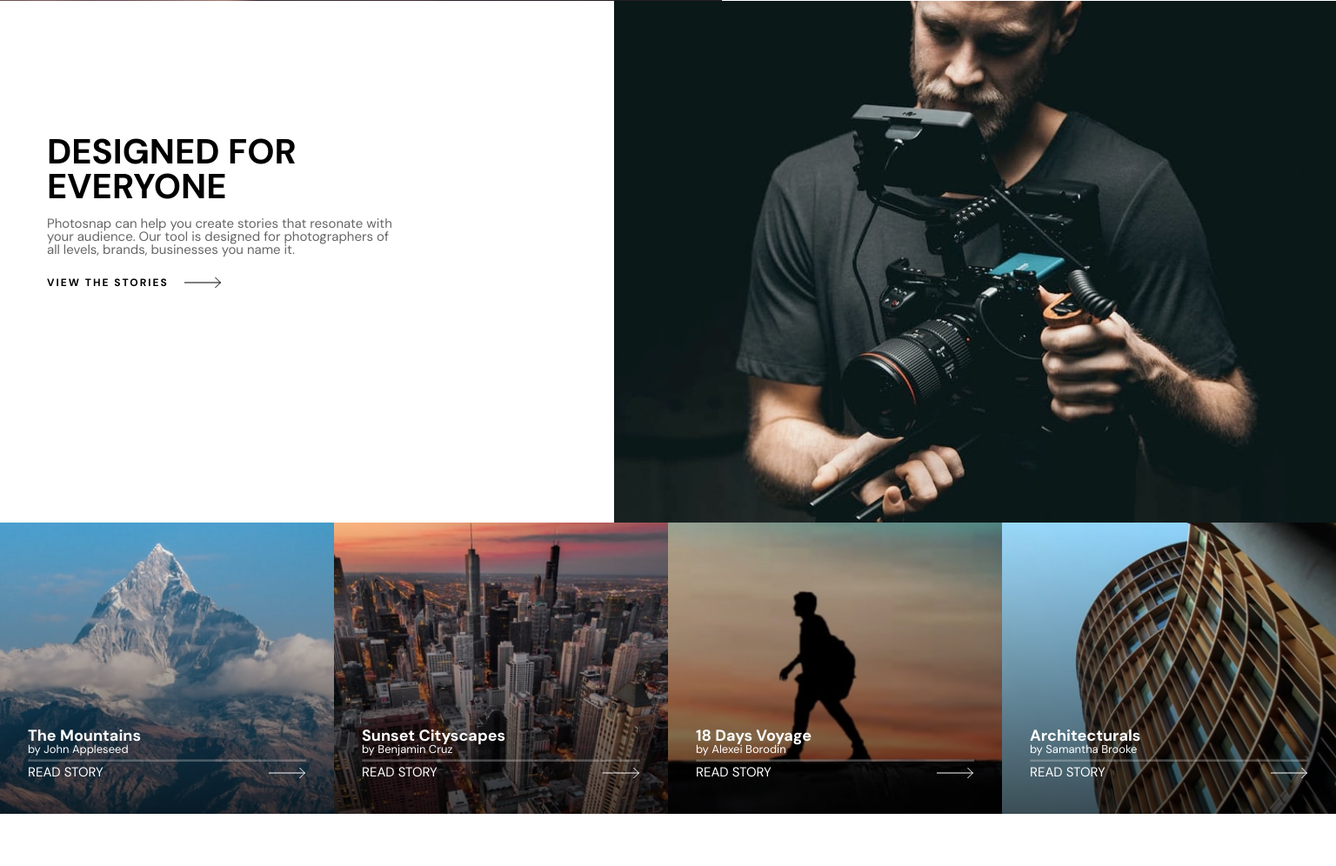
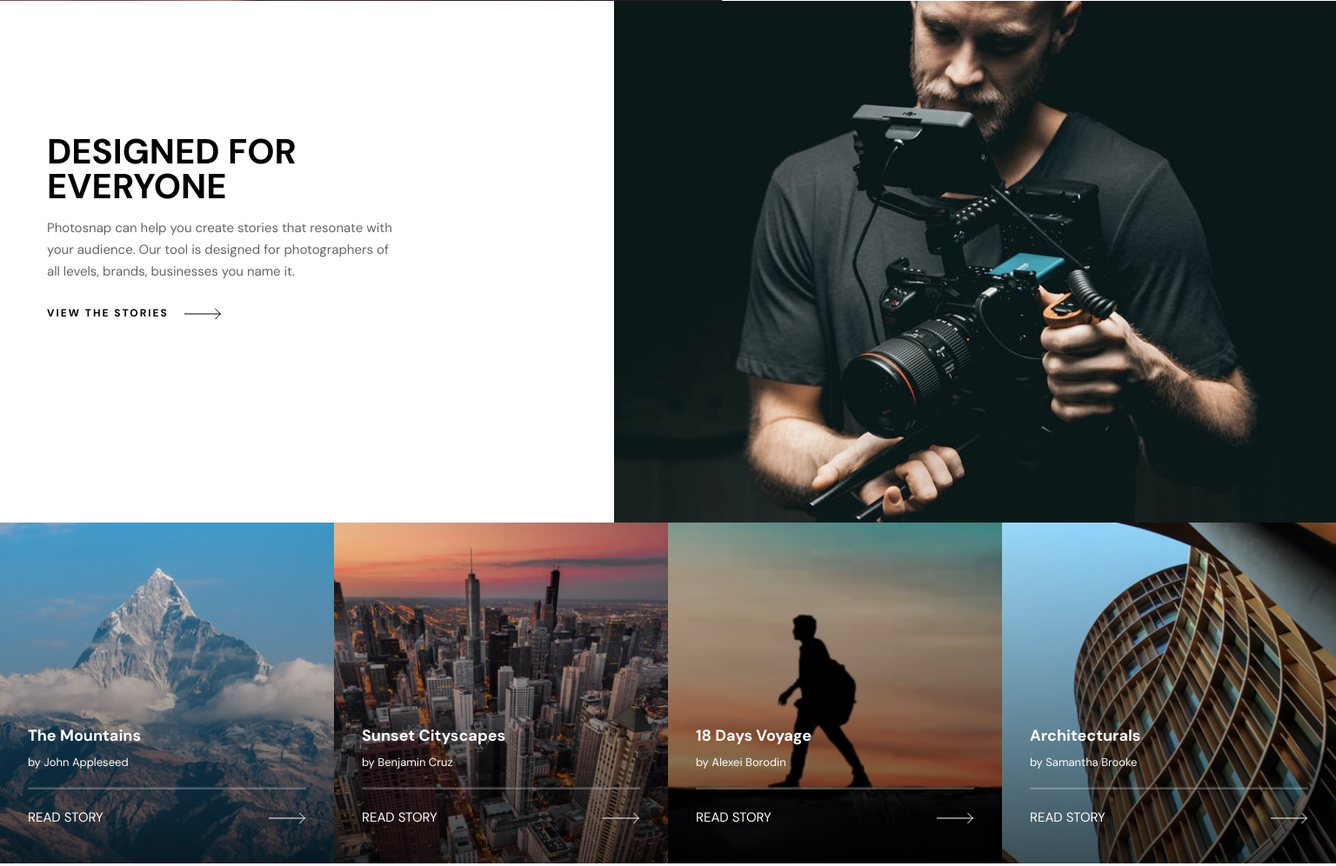
Before and after one commit to Moses1058/Team_012, a plain HTML site: page index.html in a window 1536 px wide. Shown: the part 1353-2349 px from the top of the page at 87% size. Drawn offline with Linux system fonts and the light colour scheme.

Commit message:
modify home.css

```diff
--- a/home.css
+++ b/home.css
@@ -6,6 +6,9 @@ body {
   font-family: "DM Sans";
   color: #ffffff;
   font-weight: 400;
+}
+p {
+  line-height: 2.5rem;
 }
 main img {
   display: block;
@@ -96,6 +99,10 @@ h2 {
   height: 0.1rem;
   opacity: 0.25;
   background: #ffffff;
+  margin: 1.6rem 0 2rem;
+}
+.card h2 {
+  padding-bottom: 0.9rem;
 }
 .read-story {
   display: flex;
@@ -218,9 +225,12 @@ h2 {
     padding: 12rem 16.5rem;
     align-items: center;
   }
+
+  /* define hover effect  */
   .card:hover {
     cursor: pointer;
     transform: translateY(-1.6rem);
+    transition: 0.5s;
   }
   .card {
     position: relative;
@@ -228,6 +238,7 @@ h2 {
 
   /* Define the border-bottom effect on hover */
   .card:hover:after {
+    transition: 0.5s;
     content: "";
     position: absolute;
     bottom: 0;
@@ -244,4 +255,26 @@ h2 {
   .arrow:hover {
     cursor: pointer;
   }
+  .arrow-p {
+    position: relative;
+  }
+  .arrow-p:after {
+    background: none repeat scroll 0 0 transparent;
+    content: "";
+    display: block;
+    height: 2px;
+    position: absolute;
+    left: 50%;
+    background: #fff;
+    transform-origin: center;
+    transition: 0.5s;
+    width: 0;
+  }
+  .arrow-p:hover:after {
+    width: 100%;
+    left: 0;
+  }
+  .second:after {
+    background: black;
+  }
 }
```
